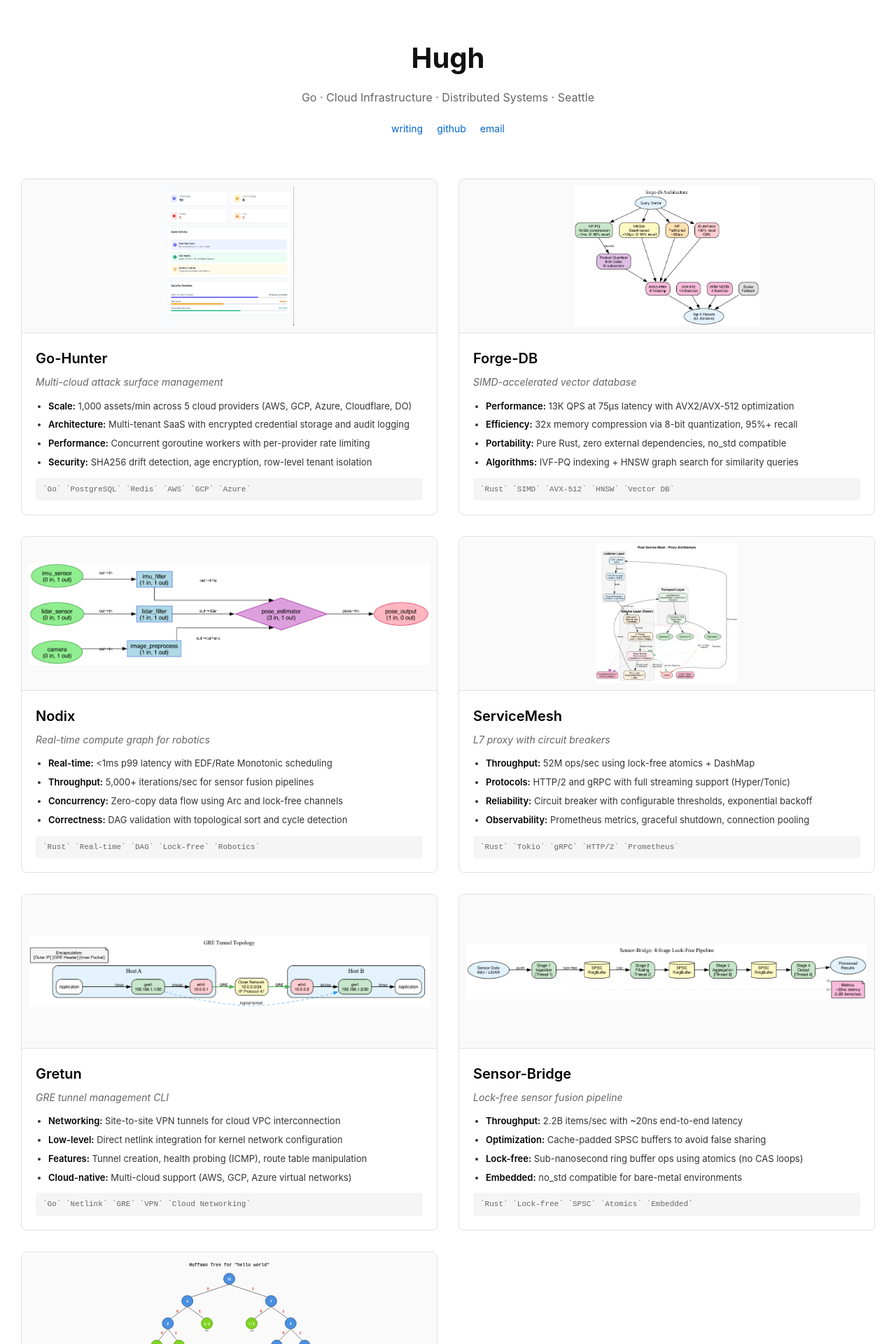
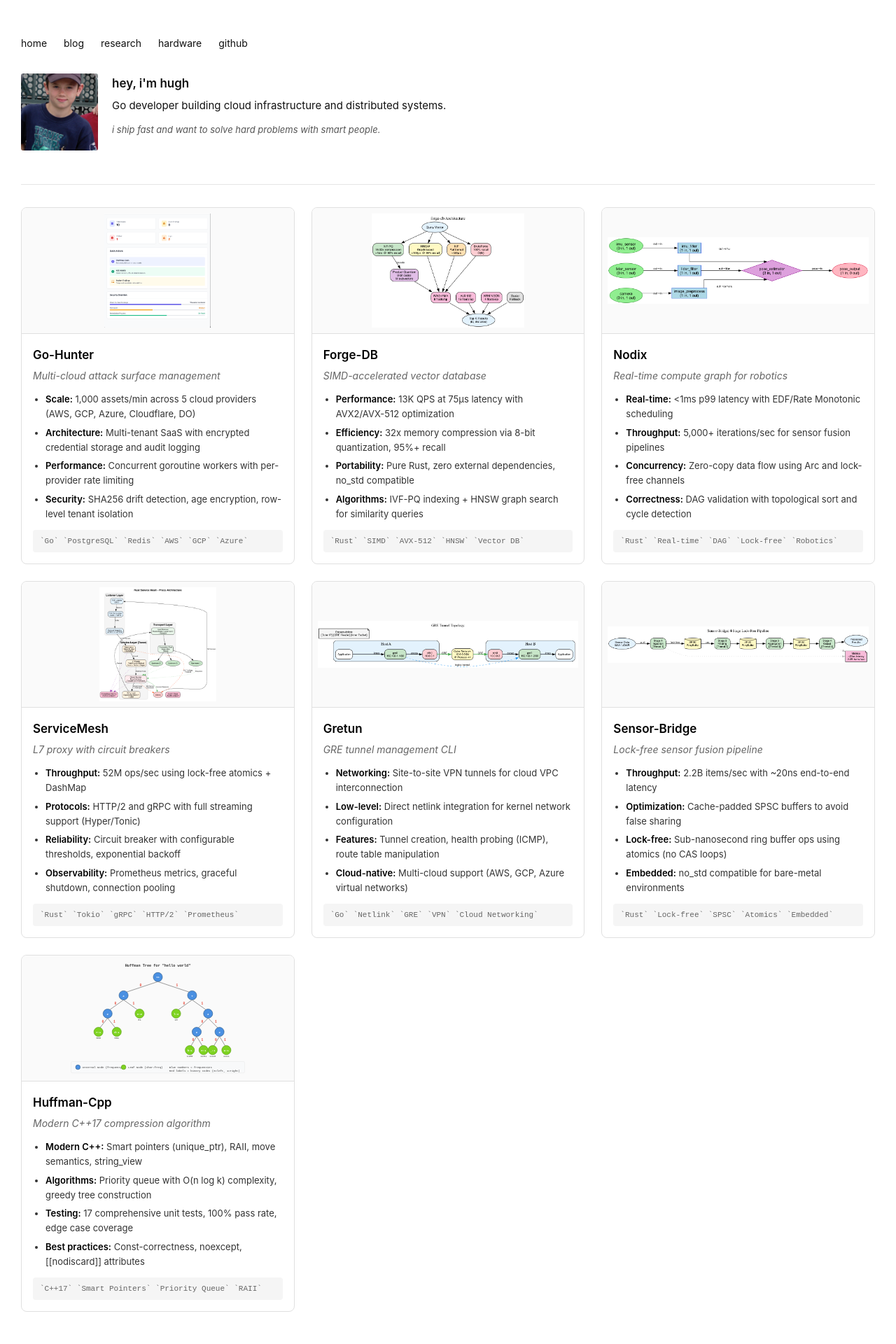
Before and after one commit to HueCodes/HueCodes.github.io, a Jekyll site: the page built from index-grid-clean.md, in a window 1280 px wide. Shown: the top 1920 px of the page at 70% size. Built offline with Jekyll 4.4.1, drawn with Linux system fonts in a browser that asks for light colours.

Commit message:
Add intro with photo/nav, make grid 3 columns for smaller cards

```diff
--- a/_layouts/grid.html
+++ b/_layouts/grid.html
@@ -33,39 +33,66 @@
       color: #555;
     }
 
-    .header {
-      text-align: center;
-      margin-bottom: 60px;
+    nav {
+      margin-bottom: 2rem;
+      font-size: 14px;
     }
 
-    .header h1 {
-      font-size: 40px;
-      font-weight: 700;
-      margin: 0 0 10px 0;
+    nav a {
+      margin-right: 1.25rem;
+      text-decoration: none;
     }
 
-    .header > p {
-      color: #666;
-      margin: 0 0 20px 0;
-      font-size: 16px;
+    nav a:hover {
+      text-decoration: underline;
     }
 
-    .header nav {
-      display: flex;
-      gap: 20px;
-      justify-content: center;
+    .intro {
+      margin-bottom: 3rem;
     }
 
-    .header nav a {
-      color: #0066cc;
-      text-decoration: none;
-      font-size: 14px;
+    .intro-header {
+      display: flex;
+      align-items: flex-start;
+      gap: 1.25rem;
+      margin-bottom: 1rem;
+    }
+
+    .photo {
+      width: 110px;
+      height: 110px;
+      border-radius: 3px;
+      object-fit: cover;
+      flex-shrink: 0;
+    }
+
+    .intro-header h1 {
+      font-size: 17px;
+      font-weight: 600;
+      margin-bottom: 0.35rem;
+    }
+
+    .intro-header p {
+      font-size: 15px;
+      color: #111;
+      margin: 0 0 0.75rem 0;
+    }
+
+    .intro-header .tagline {
+      font-size: 13px;
+      color: #555;
+    }
+
+    .divider {
+      border: none;
+      border-top: 1px solid #e5e5e5;
+      margin: 2rem 0;
     }
 
     .projects-grid {
       display: grid;
-      grid-template-columns: 1fr 1fr;
-      gap: 30px;
+      grid-template-columns: repeat(3, 1fr);
+      gap: 24px;
       margin-bottom: 60px;
     }
 
@@ -84,21 +111,21 @@
 
     .project-card img {
       width: 100%;
-      height: 220px;
+      height: 180px;
       object-fit: contain;
       display: block;
       border-bottom: 1px solid #e0e0e0;
       background: #fafafa;
-      padding: 10px;
+      padding: 8px;
     }
 
     .card-content {
-      padding: 20px;
+      padding: 16px;
     }
 
     .card-content h3 {
-      margin: 0 0 5px 0;
-      font-size: 20px;
+      margin: 0 0 4px 0;
+      font-size: 17px;
       font-weight: 600;
     }
 
@@ -195,12 +222,21 @@
       text-decoration: none;
     }
 
-    @media (max-width: 900px) {
+    @media (max-width: 1200px) {
+      .projects-grid {
+        grid-template-columns: repeat(2, 1fr);
+      }
+    }
+
+    @media (max-width: 768px) {
       .projects-grid {
         grid-template-columns: 1fr;
       }
       .oss-grid {
         grid-template-columns: 1fr;
+      }
+      .intro-header {
+        flex-direction: column;
       }
     }
   </style>
--- a/index-grid-clean.md
+++ b/index-grid-clean.md
@@ -3,19 +3,30 @@ layout: grid
 title: home
 ---
 
+<nav>
+  <a href="/">home</a>
+  <a href="/blog">blog</a>
+  <a href="/research">research</a>
+  <a href="/hardware">hardware</a>
+  <a href="https://github.com/HueCodes">github</a>
+</nav>
+
+<div class="intro">
+  <div class="intro-header">
+    <img src="/assets/DSCN1683.jpeg" alt="Hugh's profile photo" class="photo">
+    <div>
+      <h1>hey, i'm hugh</h1>
+      <p>Go developer building cloud infrastructure and distributed systems.</p>
+      <p class="tagline">i ship fast and want to solve hard problems with smart people.</p>
+    </div>
+  </div>
+</div>
+
+<hr class="divider">
+
 <div class="grid-portfolio">
-  <!-- Header -->
-  <header class="header">
-    <h1>Hugh</h1>
-    <p>Go · Cloud Infrastructure · Distributed Systems · Seattle</p>
-    <nav>
-      <a href="/blog">writing</a>
-      <a href="https://github.com/HueCodes">github</a>
-      <a href="mailto:huecodes@proton.me">email</a>
-    </nav>
-  </header>
 
-  <!-- Projects Grid -->
+  <!-- Projects -->
   <section class="projects-grid">
     <!-- Go-Hunter -->
     <article class="project-card">
```
Also changed, not shown: preview-grid-clean.md (+22 -11 lines).
